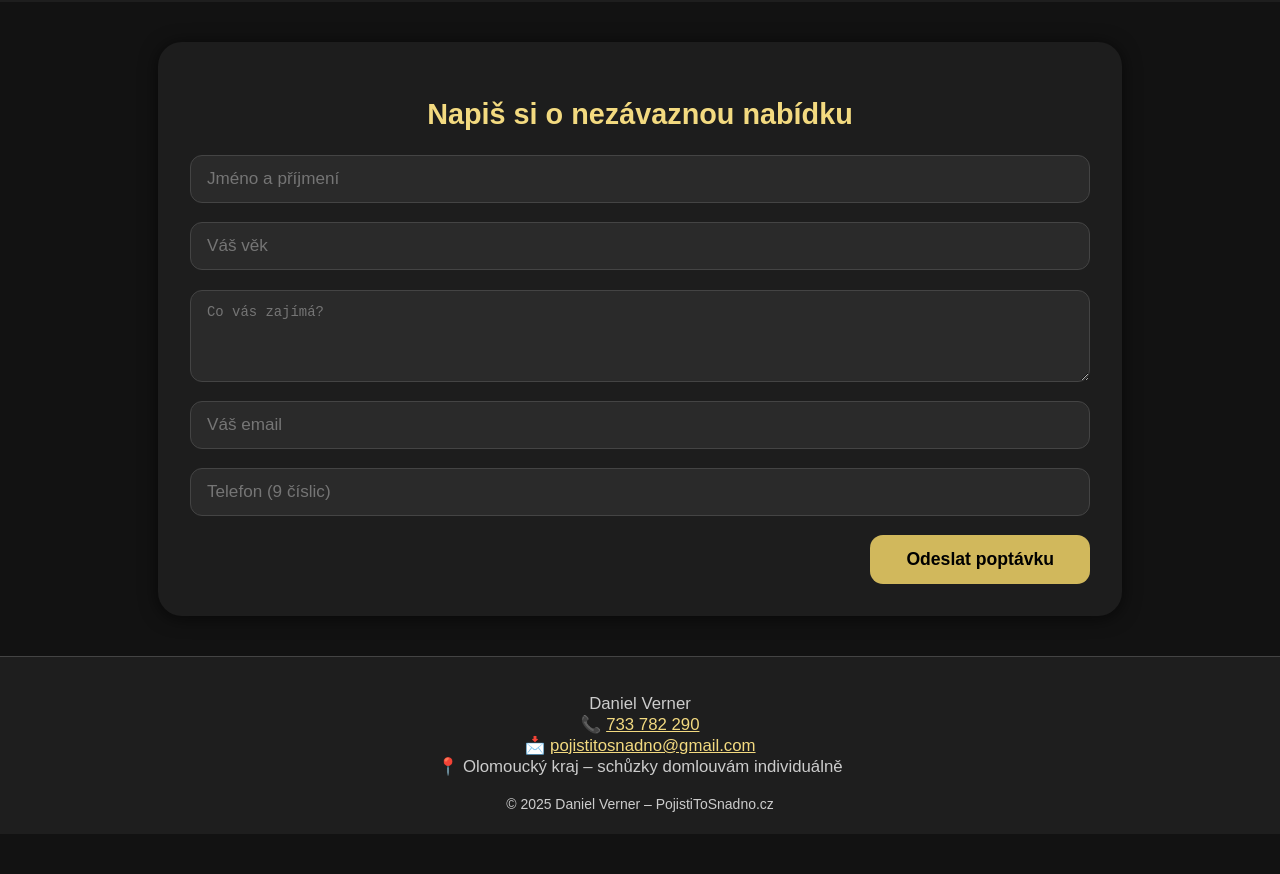
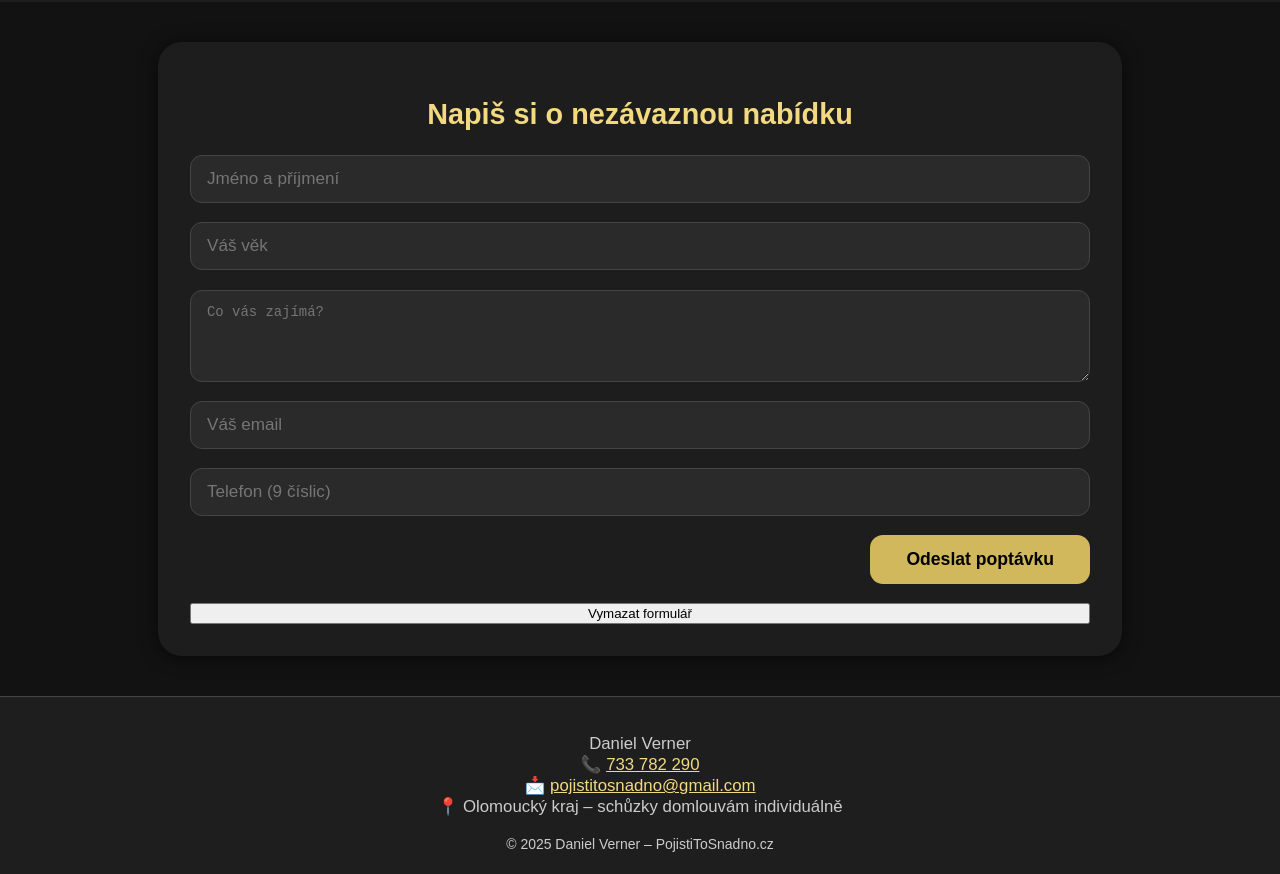
Before and after one commit to klidvkapse/PojistiToSnadno, a plain HTML site: page kontakt.html in a window 1280 px wide. Shown: the part 73-947 px from the top of the page. Before the commit the page ends 907 px from the top, so only its background shows below. Drawn offline with Linux system fonts and the light colour scheme.

Commit message:
Update kontakt.html

```diff
--- a/kontakt.html
+++ b/kontakt.html
@@ -148,6 +148,7 @@
       <input type="tel" name="Telefon" placeholder="Telefon (9 číslic)" pattern="[0-9]{9}" required>
 
       <button type="submit">Odeslat poptávku</button>
+      <button type="reset">Vymazat formulář</button>
     </form>
   </main>
 
```
